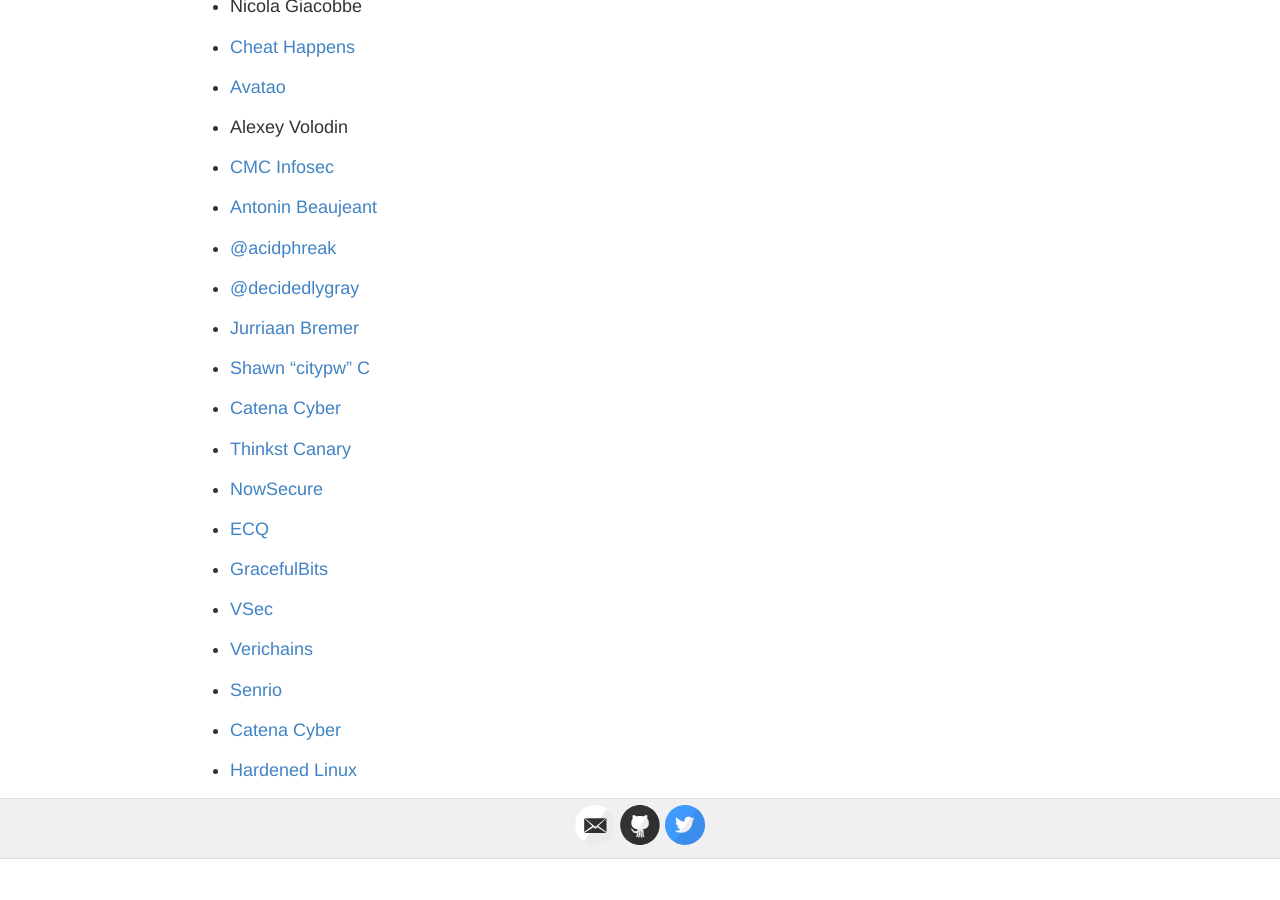
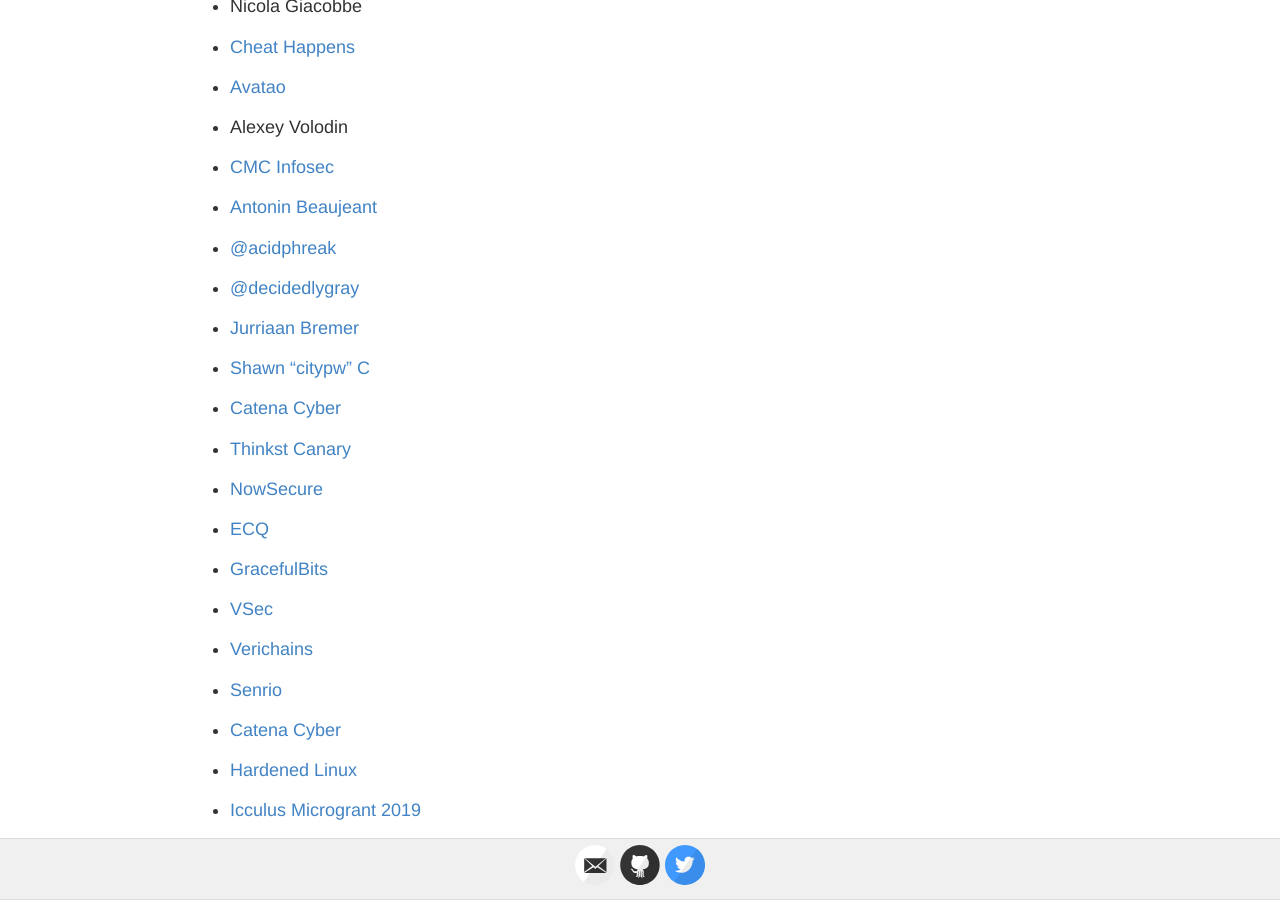
Before and after one commit to capstone-engine/capstone-engine.github.io, a Jekyll site: the page built from donate.md, in a window 1280 px wide and 900 px high, scrolled down 1187 px. Built offline with Jekyll 4.4.1, drawn with Linux system fonts in a browser that asks for light colours; before the commit the page ends 2046 px from its top, so only the background shows below that.

Commit message:
Update donate.md

```diff
--- a/donate.md
+++ b/donate.md
@@ -91,3 +91,5 @@
 - [Catena Cyber](https://catenacyber.fr)
 
 - [Hardened Linux](https://github.com/hardenedlinux)
+
+- [Icculus Microgrant 2019](https://icculus.org/microgrant2019)
```
